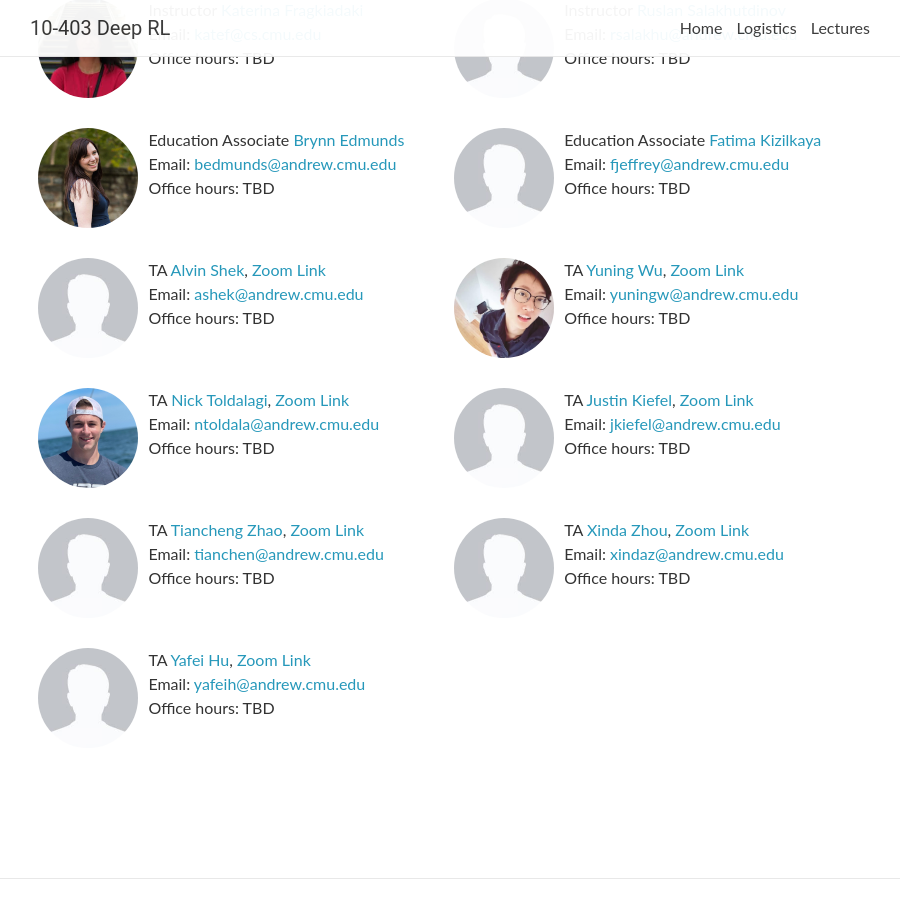
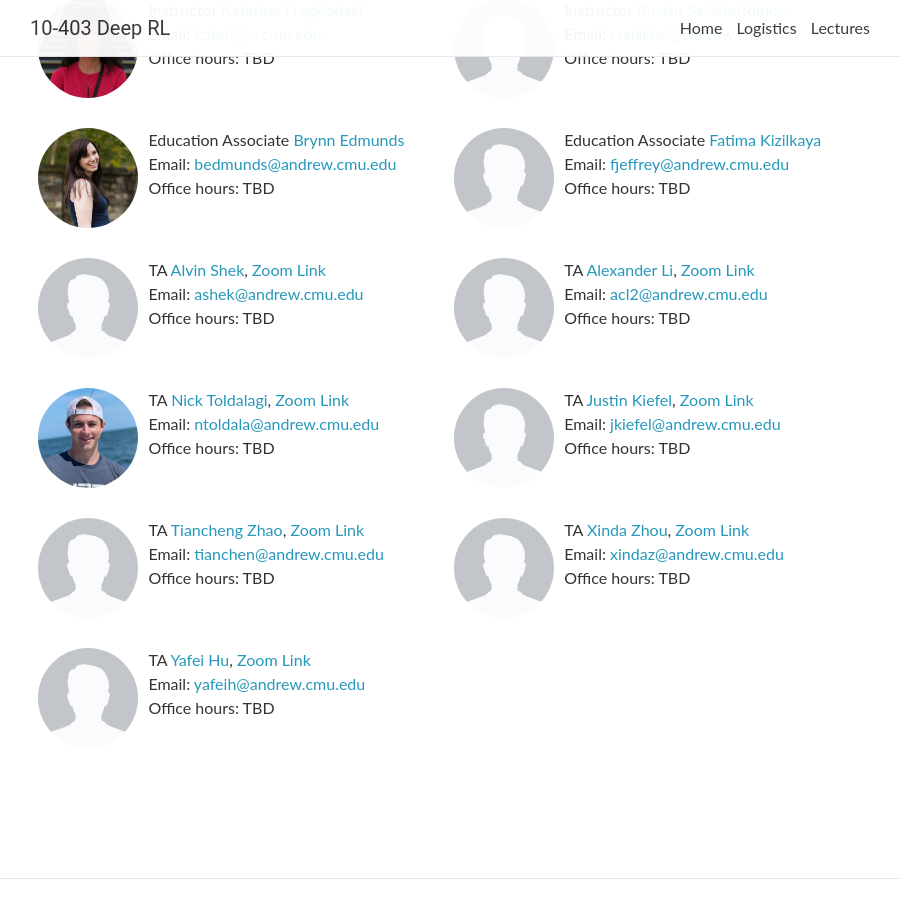
Before and after one commit to cmudeeprl/403website_s22, a Jekyll site: the page built from _pages/about.md, in a window 1280 px wide and 900 px high, scrolled down 1293 px. Shown: the whole window, without its empty margins (190-1090 px from the left). Built offline with Jekyll 4.4.1, drawn with Linux system fonts in a browser that asks for light colours; nearby versions of some CDN libraries; comment, search, counter and statistics services are not loaded.

Commit message:
Added Alex's staff entry

```diff
--- a/_data/staff.yml
+++ b/_data/staff.yml
@@ -32,11 +32,11 @@ TAs:
       image: staff/generic.jpeg
       zoom:
 
-    - name: Yuning Wu
-      email: yuningw@andrew.cmu.edu
+    - name: Alexander Li
+      email: acl2@andrew.cmu.edu
       url:
       office-hours: TBD
-      image: staff/yuningw.jpg
+      image: staff/generic.jpeg
       zoom:
 
     - name: Nick Toldalagi
```
